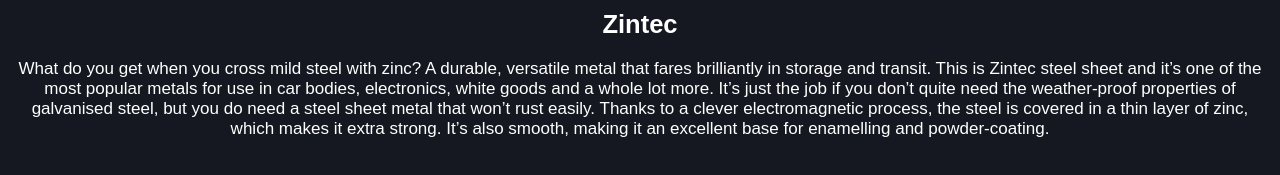
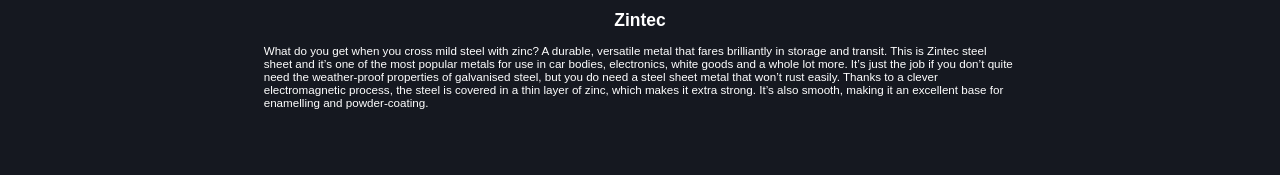
Before and after one commit to pjpirie/f-tech-web, a plain HTML site: page index.html in a window 1280 px wide. Both pictures are taken after a click on the element "Zintec". Shown: the part 511-686 px from the top of the page. Drawn offline with Linux system fonts and the light colour scheme; a web font is replaced by a local one.

Commit message:
Zintec Text

```diff
--- a/style.css
+++ b/style.css
@@ -178,8 +178,13 @@ aside>section{
 	 display: grid;
 }
 #zintec>div{
-	grid-column: 1/-1;
-	font-size: 0.95rem;
+	grid-column: 2/5;
+	font-size: 0.65rem;
+}
+#zintec>div>p{
+	grid-column: 2/4;
+	text-align: left;
+	font-size: 0.65rem;
 }
 #contact{
 	display: none;
```
